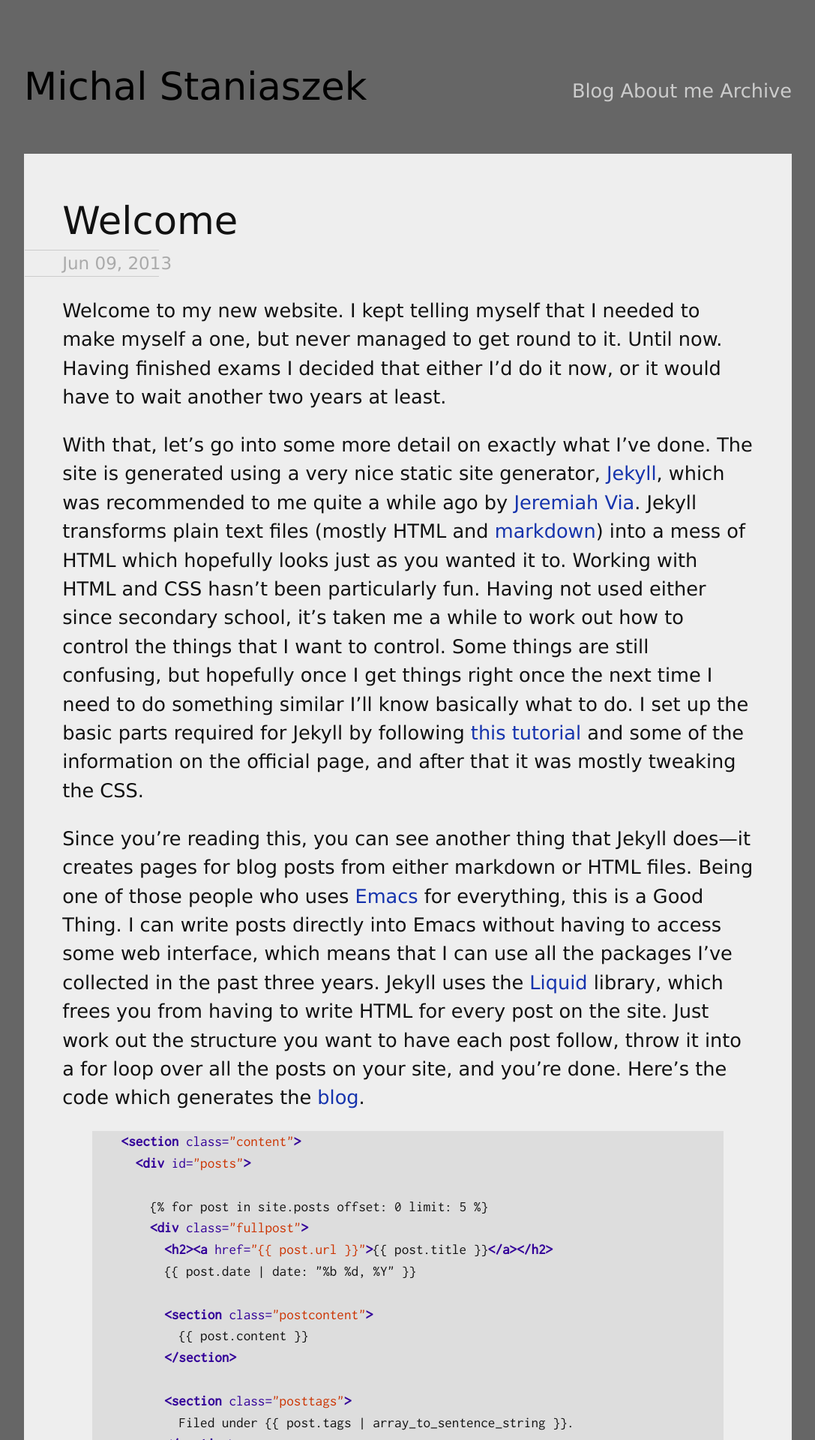
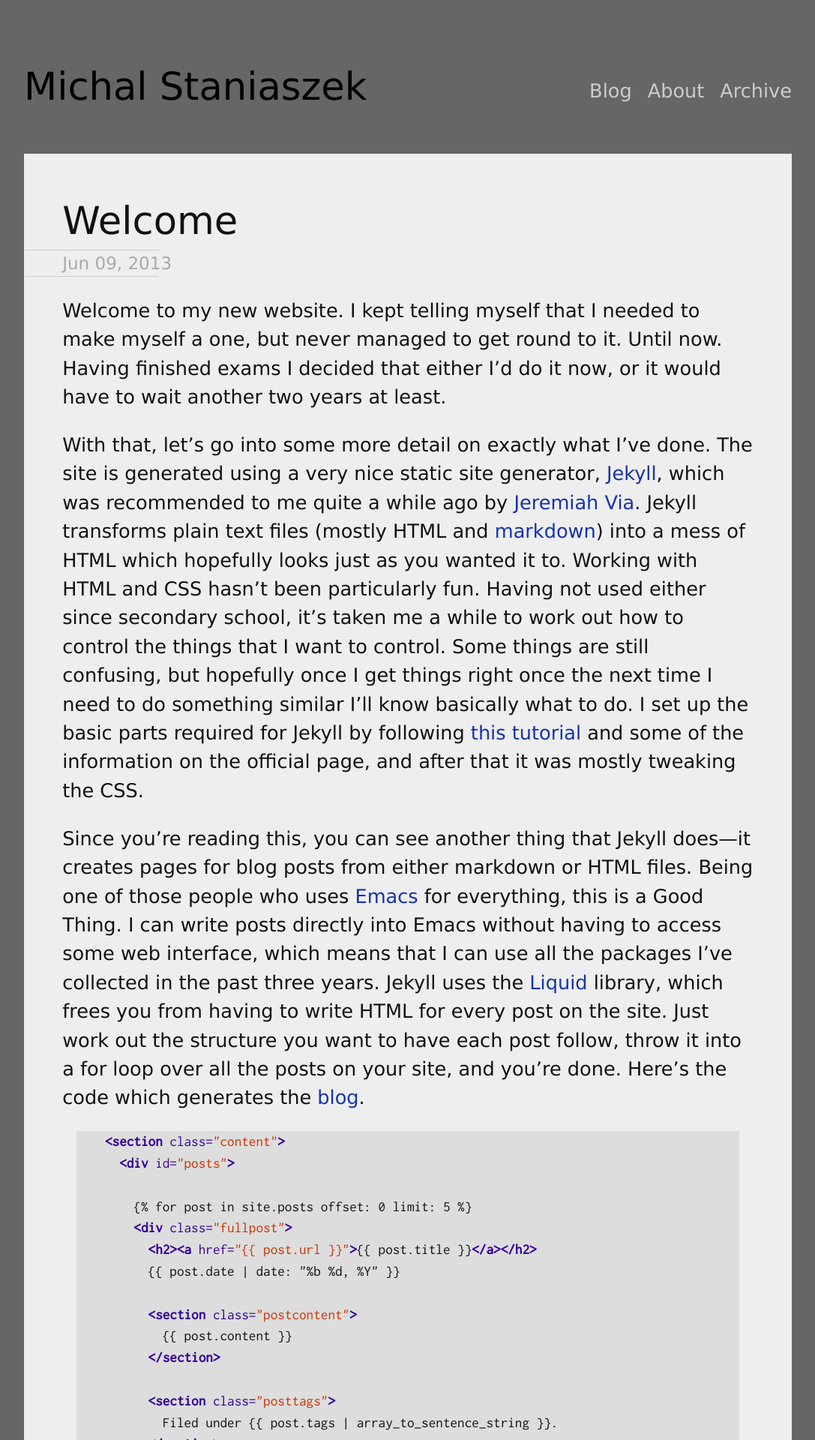
Before and after one commit to heuristicus/heuristicus.github.io, a Jekyll site: the page built from _posts/2013-06-09-welcome.md, in a window 1280 px wide. Shown: the top 1920 px of the page at 75% size, without its empty margins (96-1183 px from the left). Built offline with Jekyll 4.4.1, drawn with Linux system fonts in a browser that asks for light colours; some web fonts are replaced; Markdown is read by kramdown in place of the engine named in the settings.

Commit message:
more consistent divs, 404 updated

```diff
--- a/_layouts/default.html
+++ b/_layouts/default.html
@@ -35,7 +35,7 @@
     <h1><a href="/">Michal Staniaszek</a></h1>
       <ul class="navigation">
         <li><a href="/blog/">Blog</a></li>
-	<li><a href="/about/">About me</a></li>
+	<li><a href="/about/">About</a></li>
 	<!--<li><a href="/contact/">Contact</a></li>-->
 	<li><a href="/archive/">Archive</a></li>
 	<!--<li><a href="/projects/">Projects</a></li>-->
--- a/_layouts/post.html
+++ b/_layouts/post.html
@@ -2,25 +2,23 @@
 layout: default
 comments: true
 ---
-<section class="content">
-  <div class="fullpost">
-  <h2>{{ page.title }}</h2>
-  <section class="postdate">
+<section class="fullpost">
+  <h1>{{ page.title }}</h1>
+  <div class="postdate">
     <hr>
     {{ page.date | date: "%b %d, %Y" }}
     <hr>
-  </section>
-  <section class="postcontent">
+  </div>
+  <div class="postcontent">
     {{ content }}
-  </section>
-  <section class="posttags">
+  </div>
+  <div class="posttags">
     Filed under {{ page.tags | array_to_sentence_string }}.
-  </section>
   </div>
 </section>
 
 {% if page.comments %}
-<section class="comments">
+<div class="comments">
 
-</section>
+</div>
 {% endif %}
--- a/res/styles.css
+++ b/res/styles.css
@@ -43,11 +43,6 @@
     margin: 0;
     text-rendering: optimizelegibility;
     -webkit-font-smoothing: antialiased;
-}
-
-ul {
-    margin: 0;
-    padding: 0;
 }
 
 a {
@@ -108,6 +103,7 @@
 header ul.navigation li {
     display: inline-block;
     list-style: none;
+    margin-left: 0.5em;
 }
 
 #main {
@@ -182,6 +178,7 @@
 
 .highlight {
     background: #dddddd;
+    margin: 0 2% 0 2%;
 }
 
 .fullpost {
```
Also changed, not shown: 404.html (+6 -4 lines), blog/index.html (+11 -14 lines).
